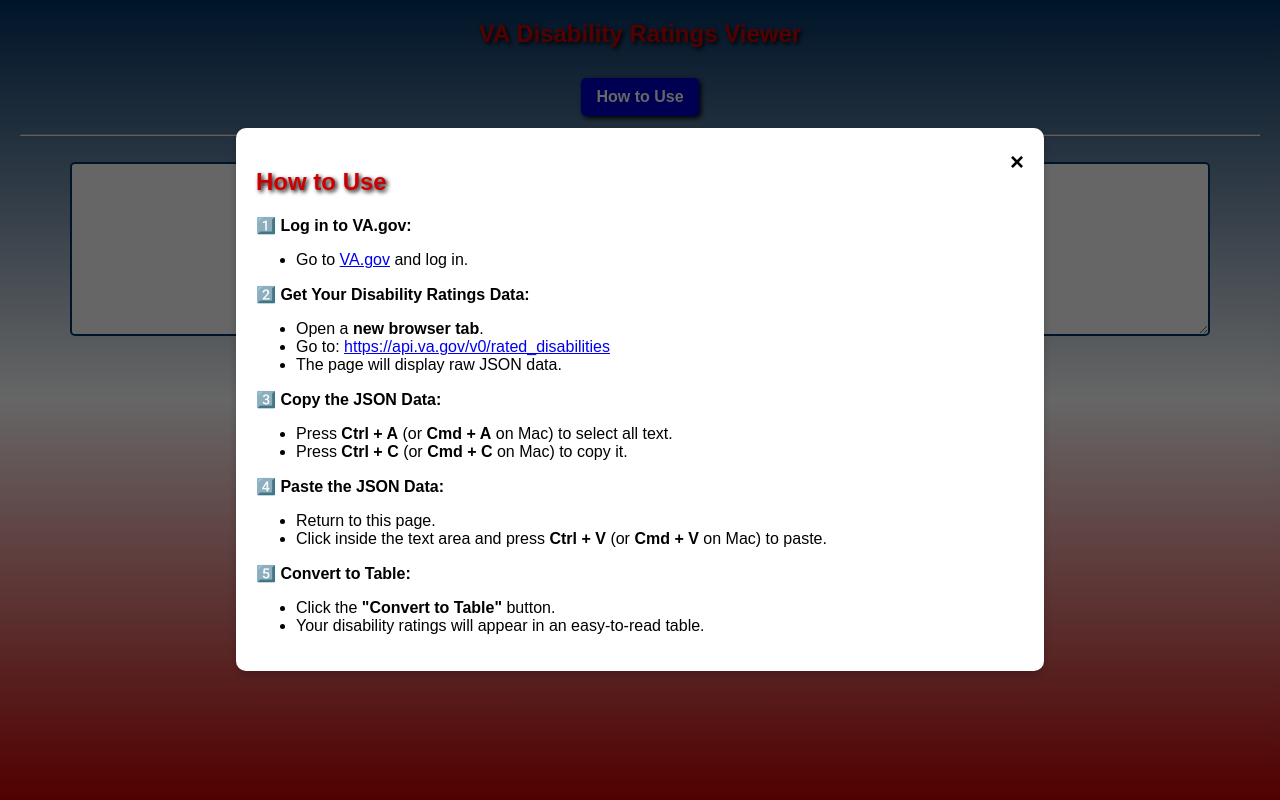
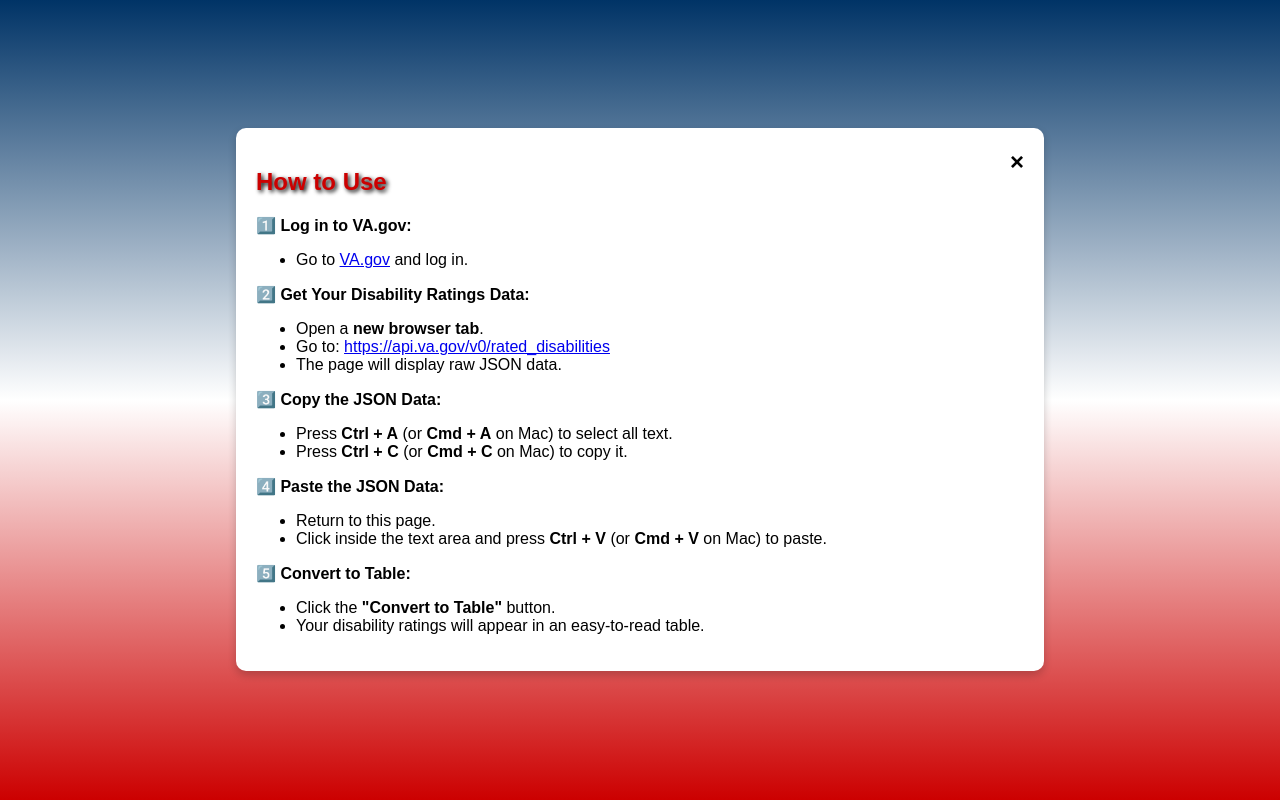
Before and after one commit to bhartman21/VA_Disability_Formatter, a plain HTML site: page AF_Viewer.html in a window 1280 px wide. Both pictures are taken after a click on the button "How to Use". Drawn offline with Linux system fonts and the light colour scheme.

Commit message:
Update styles.css

```diff
--- a/styles.css
+++ b/styles.css
@@ -93,7 +93,8 @@ th:hover {
     top: 0;
     width: 100%;
     height: 100%;
-    background-color: rgba(0, 0, 0, 0.6);
+    background: linear-gradient(to bottom, #003366, #ffffff, #cc0000);
+    /*background-color: rgba(0, 0, 0, 0.6);*/
 }
 
 .modal-content {
```
